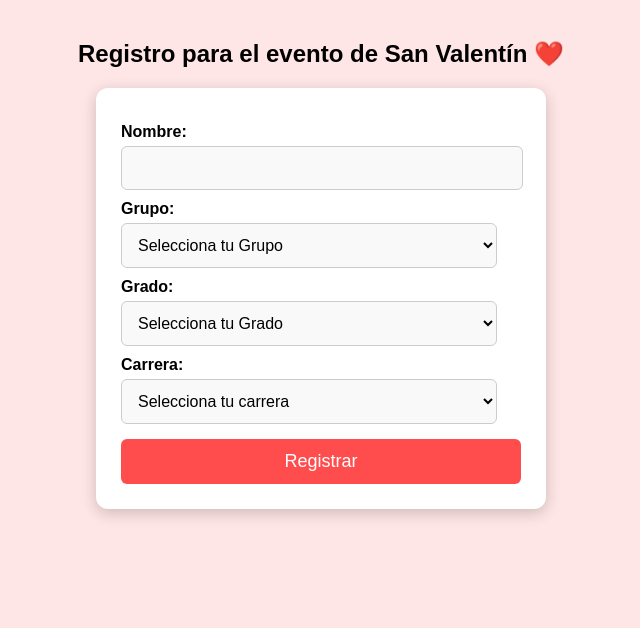
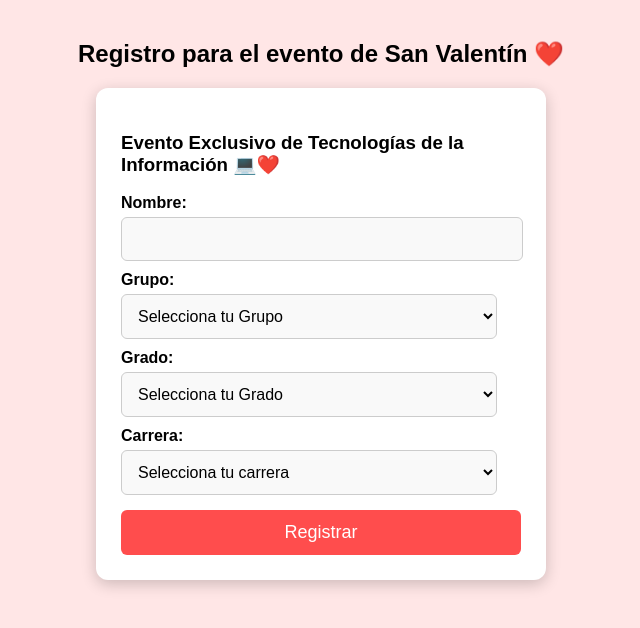
Before and after one commit to Ederdal/Formulario14Febrero, a website: page public/index.html in a window 1280 px wide. Shown: the whole page, without its empty margins (319-959 px from the left). Drawn offline with Linux system fonts and the light colour scheme.

Commit message:
modificando el index, para agregar un titulo al formulario

```diff
--- a/package.json
+++ b/package.json
@@ -16,6 +16,7 @@
     "cors": "^2.8.5",
     "dotenv": "^16.4.7",
     "express": "^4.21.2",
+    "invitacion14febrero": "file:",
     "mongoose": "^8.10.0"
   },
   "devDependencies": {
--- a/public/index.html
+++ b/public/index.html
@@ -11,6 +11,7 @@
     <h2>Registro para el evento de San Valentín ❤️</h2>
 
     <form onsubmit="enviarFormulario(event)">
+        <h3>Evento Exclusivo de Tecnologías de la Información 💻❤️</h3>
         <label for="nombre">Nombre:</label>
         <input type="text" id="nombre" name="nombre" required>
 
```
Also changed, not shown: 1 other file.
